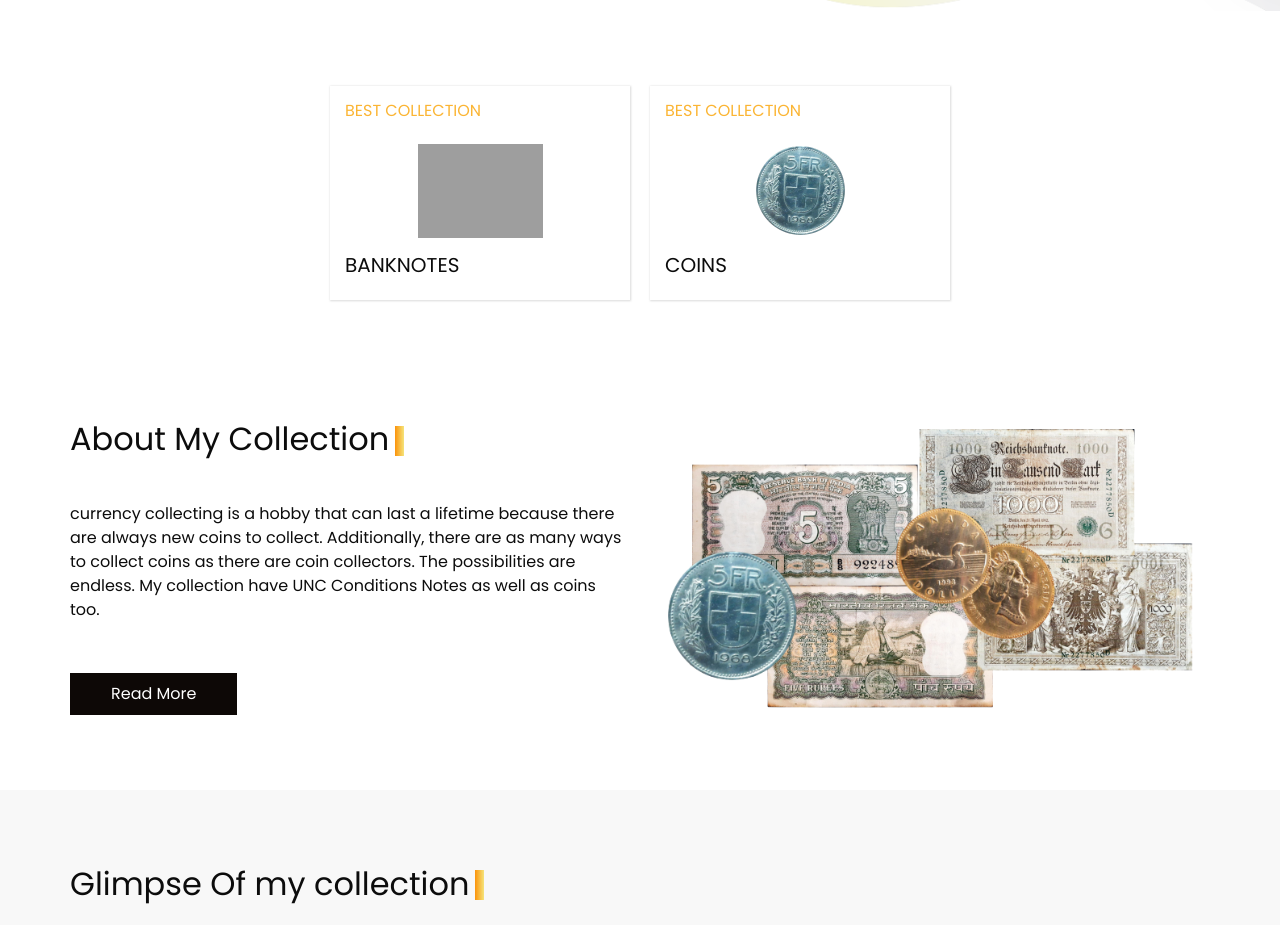
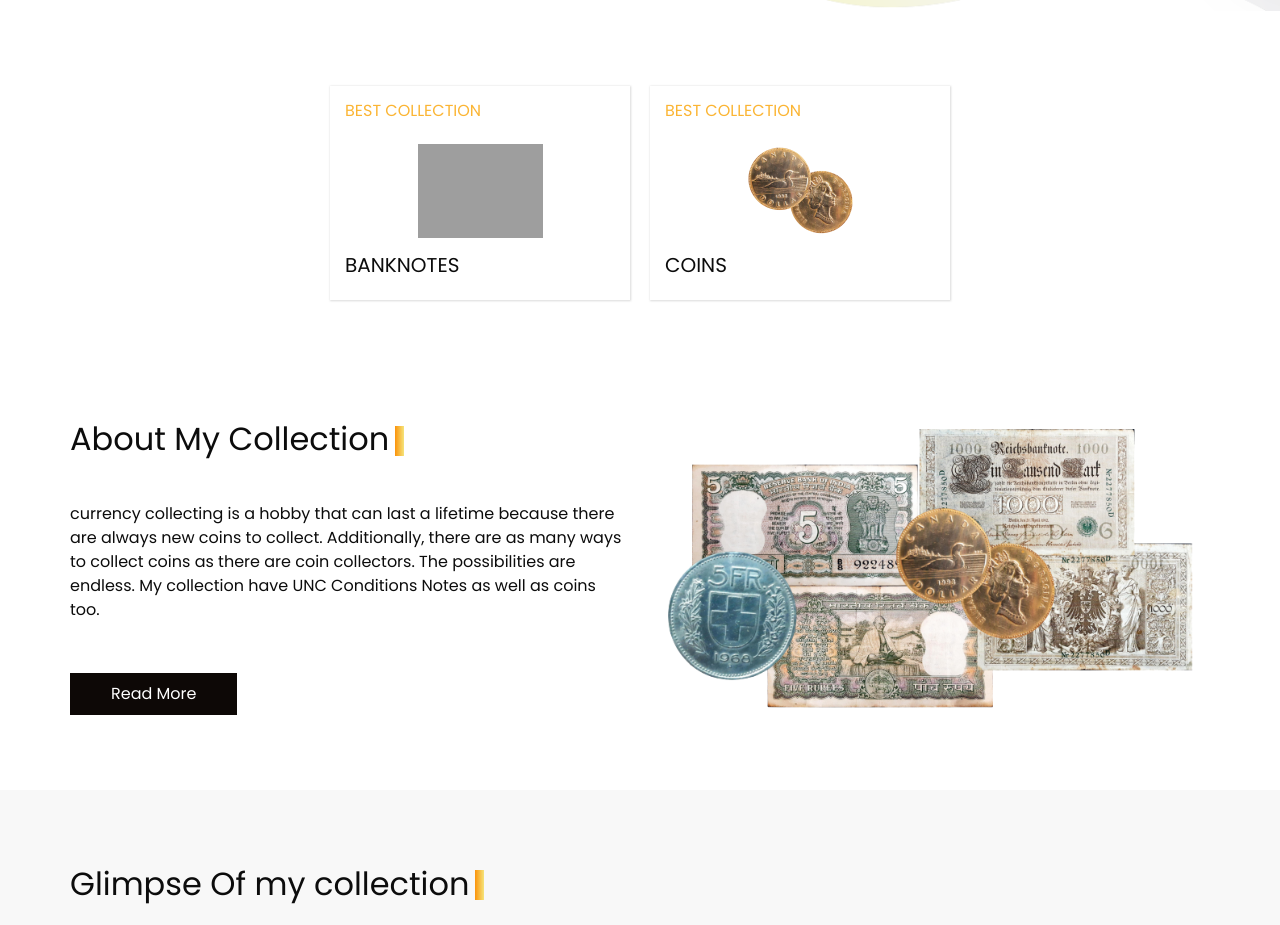
Before and after one commit to 2008shivamjha/SJcurrency, a plain HTML site: page index.html in a window 1280 px wide. Shown: the part 789-1714 px from the top of the page. Drawn offline with nearby package versions, Linux system fonts and the light colour scheme; grey boxes are pictures that could not be loaded; a script that the page names is missing; a web font is replaced by a local one.

Commit message:
Update index.html

```diff
--- a/index.html
+++ b/index.html
@@ -178,7 +178,7 @@
                         </h6>
                     </div>
                     <div class="img-box ">
-                        <img src="img/x.png" alt=" ">
+                        <img src="img/3.png" alt=" ">
                     </div>
                     <div class="name ">
                         <h5>
```
